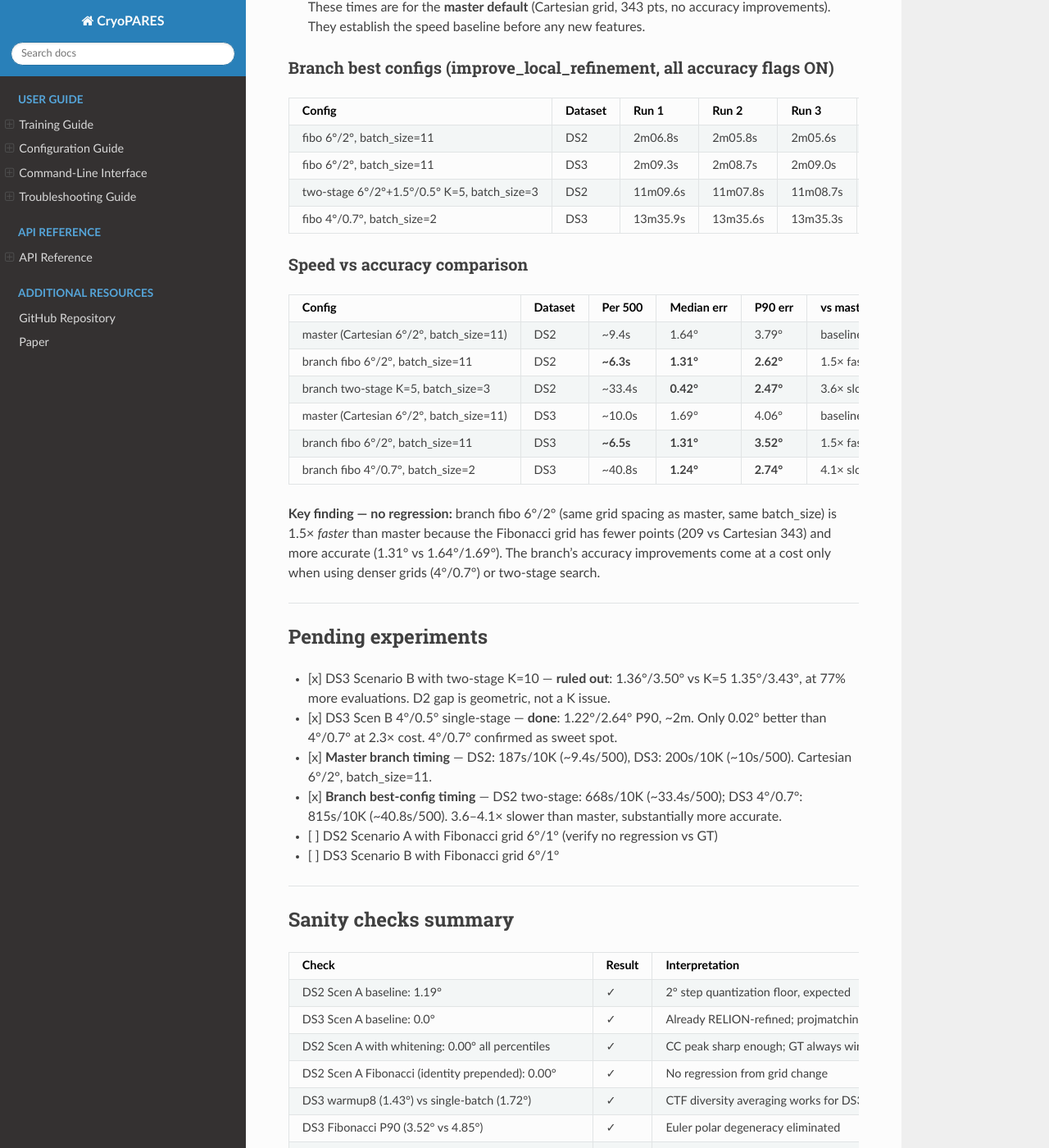
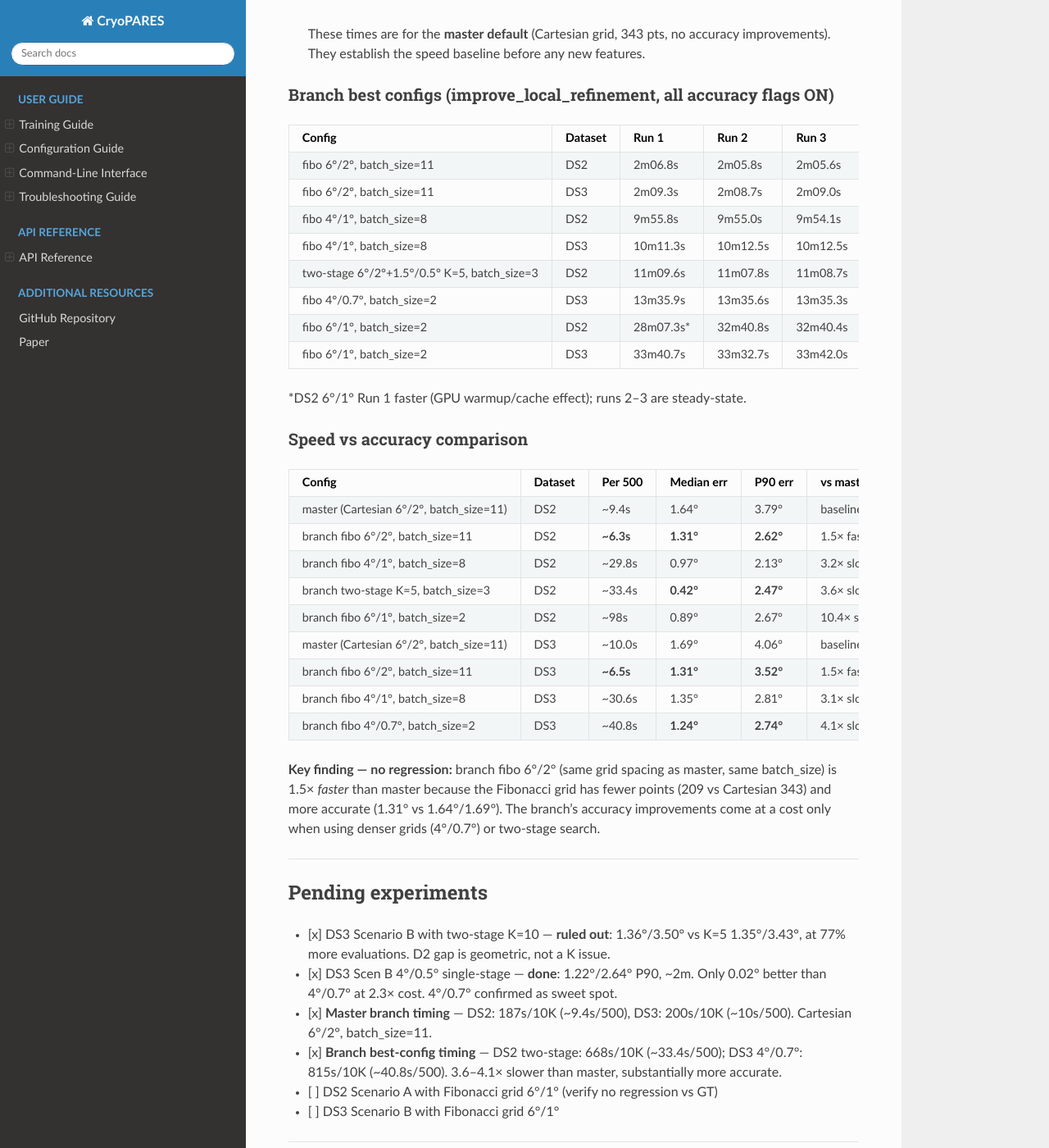
Before and after one commit to rsanchezgarc/cryoPARES, a Sphinx documentation site: the page built from docs/projmatching_benchmark_results.md, in a window 1280 px wide and 1400 px high, scrolled down 13131 px. Shown: the whole window at 82% size. Built offline with Sphinx 7.4.7 and the Read the Docs theme 3.1.0, drawn with Linux system fonts in a browser that asks for light colours; some of the changed text lies outside the part shown.

Commit message:
add fibo 6/1 and 4/1 timing and accuracy benchmarks

```diff
--- a/docs/projmatching_benchmark_results.md
+++ b/docs/projmatching_benchmark_results.md
@@ -445,17 +445,18 @@ Grid pts measured with `so3_grid_near_identity_fibo(use_small_aprox=True)` + 1 i
 
 | Config | Grid pts | n | DS1 med | DS2 med | DS2 P75 | DS2 P90 | DS3 med | DS3 P75 | DS3 P90 | Time/500 | Rec? |
 |--------|----------|---|--------|--------|---------|---------|--------|---------|---------|---------|------|
-| baseline (all off) | Cartesian 6°/2° (343) | 2000 | — | 1.64° | — | 3.79° | 1.69° | — | 4.06° | — | no |
+| baseline (all off) | Cartesian 6°/2° (343) | 2000 | — | 1.64° | — | 3.79° | 1.69° | — | 4.06° | ~9.4s | no |
 | all flags ON | Cartesian 6°/2° (343) | 2000 | — | 1.32° | — | 3.16° | 1.43° | — | 4.85° | — | yes |
 | +warmup8 | Cartesian 6°/2° (343) | 2000 | — | 1.33° | — | 2.75° | 1.43° | — | 4.85° | — | yes |
-| +fibo+pre | Fibonacci 6°/2° (209) | 2000 | — | 1.31° | 1.88° | 2.62° | 1.31° | 1.98° | 3.52° | ~30s | yes |
+| +fibo+pre | Fibonacci 6°/2° (209) | 2000 | — | 1.31° | 1.88° | 2.62° | 1.31° | 1.98° | 3.52° | **~6.4s** | yes |
 | all flags ON | Cartesian 6°/1° (2197) | 500 | — | 1.00° | — | 2.78° | — | — | — | — | yes |
-| fibo+pre | Fibonacci 6°/1° (1638) | 500 | — | 0.89° | 1.62° | 2.67° | 1.38° | 2.15° | 3.18° | ~58s | no¹ |
-| fibo+pre | Fibonacci 4°/0.7° (1486) | 500 | — | 0.87° | 1.43° | 2.23° | **1.24°** | **1.93°** | **2.74°** | ~52s | **yes D2** |
+| fibo+pre | Fibonacci 4°/1° (488) | 500 | — | 0.97° | 1.53° | 2.13° | 1.35° | 2.03° | 2.81° | **~30s** | yes |
+| fibo+pre | Fibonacci 6°/1° (1638) | 500 | — | 0.89° | 1.62° | 2.67° | 1.38° | 2.15° | 3.18° | ~99s | no¹ |
+| fibo+pre | Fibonacci 4°/0.7° (1486) | 500 | — | 0.87° | 1.43° | 2.23° | **1.24°** | **1.93°** | **2.74°** | ~40.8s | **yes D2** |
 | fibo+pre | Fibonacci 4°/0.5° (3875) | 500 | — | — | — | — | 1.22° | 1.89° | 2.64° | ~2m | no² |
-| **two-stage 6°/2°+1.5°/0.5° K=5** | **1249** | **500** | **0.22°** | **0.42°** | **1.25°** | **2.47°** | 1.35° | 2.35° | 3.43° | ~50s | **yes C1** |
+| **two-stage 6°/2°+1.5°/0.5° K=5** | **1249** | **500** | **0.22°** | **0.42°** | **1.25°** | **2.47°** | 1.35° | 2.35° | 3.43° | ~33.4s | **yes C1** |
 
-¹ 6°/1°: slower than two-stage (58s vs 50s) yet less accurate on both datasets — dominated by two-stage.
+¹ 6°/1°: 99s/500 — 3× slower than two-stage and less accurate on both datasets — dominated.
 ² 4°/0.5°: 2.3× slower than 4°/0.7° for 0.02° median gain — not worth it.
 
 All flags used for fibo/two-stage rows: `use_subpixel_shifts=True, zero_dc=True, spectral_whitening=True, whitening_warmup_batches=8, fftfreq_min=0.0, use_fibo_grid=True, rotation_composition=pre_multiply`
@@ -521,8 +522,14 @@ Per-500 estimates = raw time ÷ 20.
 |--------|---------|-------|-------|-------|--------------|---------|
 | fibo 6°/2°, batch_size=11 | DS2 | 2m06.8s | 2m05.8s | 2m05.6s | **2m06s (126s)** | **~6.3s** |
 | fibo 6°/2°, batch_size=11 | DS3 | 2m09.3s | 2m08.7s | 2m09.0s | **2m09s (129s)** | **~6.5s** |
+| fibo 4°/1°, batch_size=8 | DS2 | 9m55.8s | 9m55.0s | 9m54.1s | **9m55s (595s)** | **~29.8s** |
+| fibo 4°/1°, batch_size=8 | DS3 | 10m11.3s | 10m12.5s | 10m12.5s | **10m12s (612s)** | **~30.6s** |
 | two-stage 6°/2°+1.5°/0.5° K=5, batch_size=3 | DS2 | 11m09.6s | 11m07.8s | 11m08.7s | **11m08s (668s)** | **~33.4s** |
 | fibo 4°/0.7°, batch_size=2 | DS3 | 13m35.9s | 13m35.6s | 13m35.3s | **13m35s (815s)** | **~40.8s** |
+| fibo 6°/1°, batch_size=2 | DS2 | 28m07.3s* | 32m40.8s | 32m40.4s | **32m40s (1960s)** | **~98s** |
+| fibo 6°/1°, batch_size=2 | DS3 | 33m40.7s | 33m32.7s | 33m42.0s | **33m38s (2018s)** | **~101s** |
+
+*DS2 6°/1° Run 1 faster (GPU warmup/cache effect); runs 2–3 are steady-state.
 
 ### Speed vs accuracy comparison
 
@@ -530,9 +537,12 @@ Per-500 estimates = raw time ÷ 20.
 |--------|---------|---------|-----------|---------|-----------|
 | master (Cartesian 6°/2°, batch_size=11) | DS2 | ~9.4s | 1.64° | 3.79° | baseline |
 | branch fibo 6°/2°, batch_size=11 | DS2 | **~6.3s** | **1.31°** | **2.62°** | 1.5× faster, more accurate |
+| branch fibo 4°/1°, batch_size=8 | DS2 | ~29.8s | 0.97° | 2.13° | 3.2× slower, good tradeoff |
 | branch two-stage K=5, batch_size=3 | DS2 | ~33.4s | **0.42°** | **2.47°** | 3.6× slower, 4× better median |
+| branch fibo 6°/1°, batch_size=2 | DS2 | ~98s | 0.89° | 2.67° | 10.4× slower, worse than two-stage |
 | master (Cartesian 6°/2°, batch_size=11) | DS3 | ~10.0s | 1.69° | 4.06° | baseline |
 | branch fibo 6°/2°, batch_size=11 | DS3 | **~6.5s** | **1.31°** | **3.52°** | 1.5× faster, more accurate |
+| branch fibo 4°/1°, batch_size=8 | DS3 | ~30.6s | 1.35° | 2.81° | 3.1× slower |
 | branch fibo 4°/0.7°, batch_size=2 | DS3 | ~40.8s | **1.24°** | **2.74°** | 4.1× slower, best accuracy |
 
 **Key finding — no regression:** branch fibo 6°/2° (same grid spacing as master, same batch_size) is 1.5× *faster* than master because the Fibonacci grid has fewer points (209 vs Cartesian 343) and more accurate (1.31° vs 1.64°/1.69°). The branch's accuracy improvements come at a cost only when using denser grids (4°/0.7°) or two-stage search.
```
Also changed, not shown: docs/projmatching_accuracy_improvements.md (+5 -2 lines).
